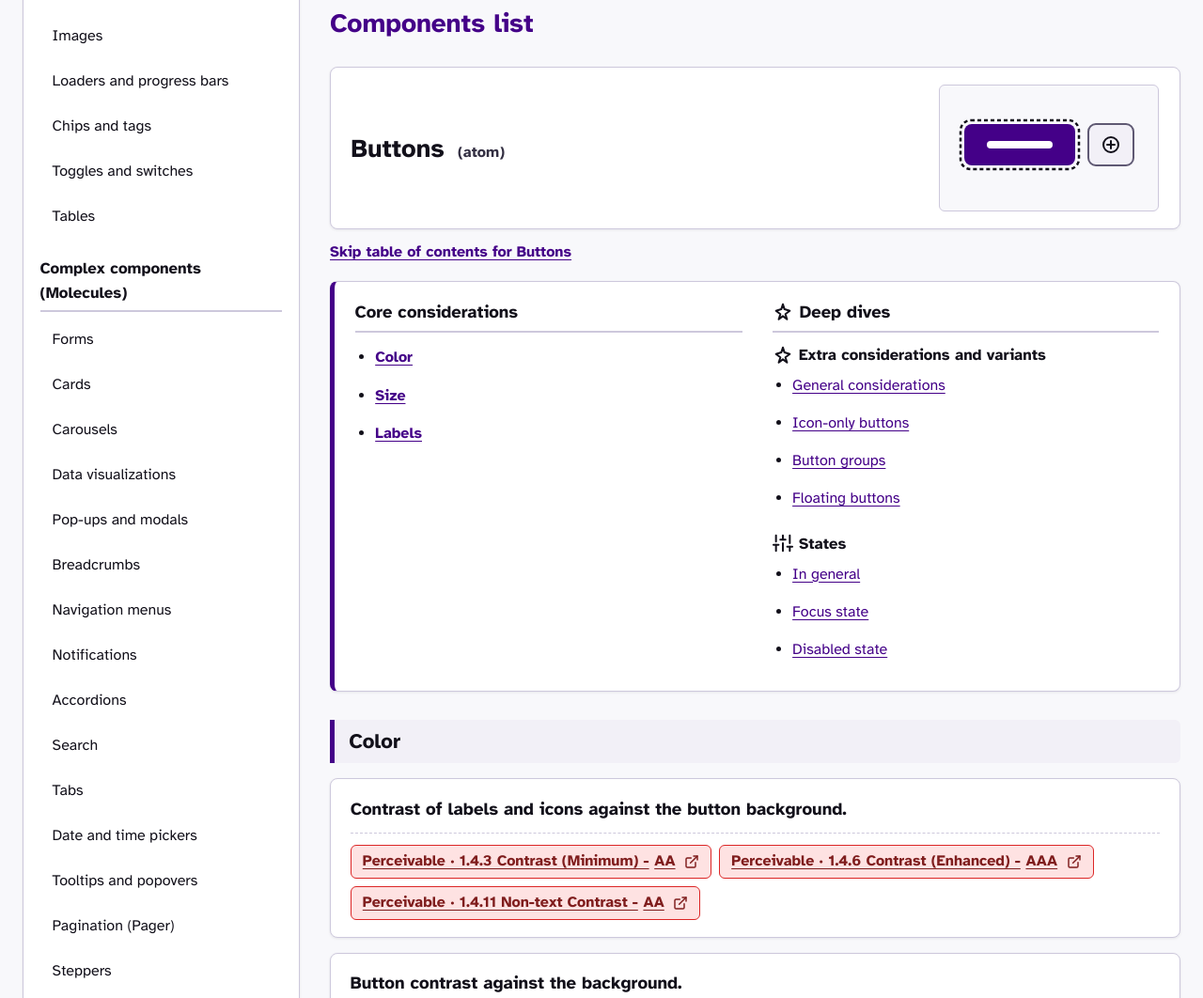
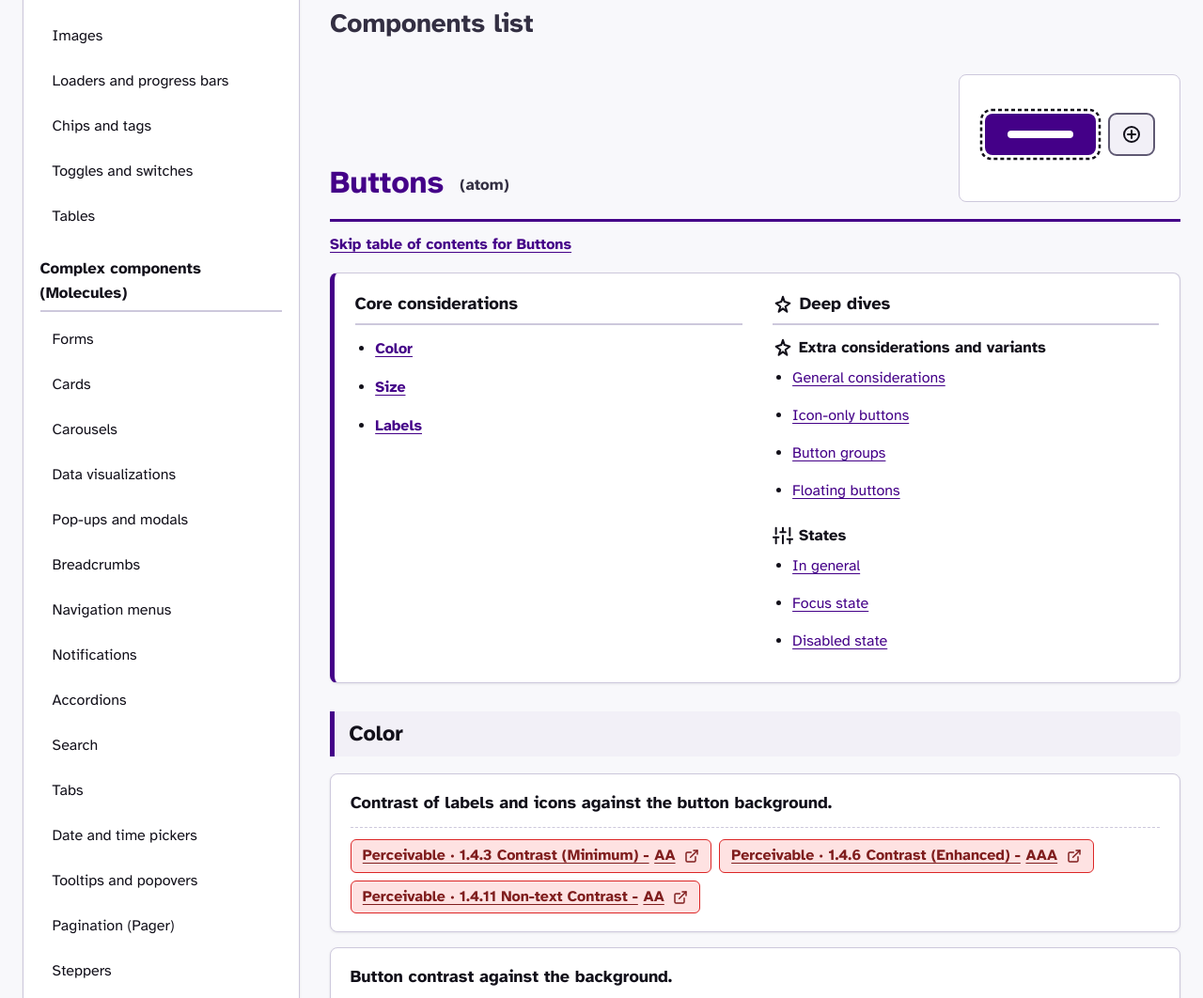
Before and after one commit to chiaracielo/componenti-accessibili, a plain HTML site: page en.html in a window 1280 px wide. Shown: the part 609-1671 px from the top of the page at 94% size. Drawn offline with Linux system fonts and the light colour scheme; a web font is replaced by a local one.

Commit message:
Add files via upload

```diff
--- a/en.html
+++ b/en.html
@@ -409,10 +409,10 @@
       margin: 2rem 0 1.5rem;
     }
     .components-section-heading {
-      margin: 0 0 1.5rem;
+      margin: 0 0 2rem;
       font-size: 1.75rem;
       font-weight: 700;
-      color: var(--primary);
+      color: var(--text-muted);
     }
     .components-section-heading[hidden] {
       display: none;
@@ -420,9 +420,9 @@
 
     /* Blocco Componente */
     .component-block {
-      margin-top: 2.75rem;
-      padding-top: 2rem;
-      border-top: 2px solid var(--border-subtle);
+      margin-top: 4.25rem;
+      padding-top: 3rem;
+      border-top: 4px solid var(--border);
       scroll-margin-top: 1rem;
     }
     .component-block:first-child {
@@ -431,43 +431,41 @@
       border-top: none;
     }
     .comp-header {
-      margin-bottom: 1.5rem;
+      margin-bottom: 1.75rem;
     }
     .comp-header-top {
       display: flex;
       flex-wrap: wrap;
-      align-items: center;
+      align-items: flex-end;
       justify-content: space-between;
       gap: 1rem 1.5rem;
-      background: var(--surface);
-      border: 1px solid var(--border-subtle);
-      border-radius: var(--radius);
-      padding: 1.15rem 1.35rem;
-      box-shadow: var(--shadow);
+      padding: 0 0 1.1rem;
+      border-bottom: 3px solid var(--primary);
     }
     .comp-title-wrap {
       flex: 1 1 280px;
     }
     .comp-title {
       margin: 0;
-      font-size: 1.7rem;
+      font-size: clamp(1.75rem, 2.6vw, 2.15rem);
       font-weight: 700;
-      line-height: 1.25;
-      color: var(--text);
+      line-height: 1.2;
+      color: var(--primary);
     }
     .comp-type-tag {
       font-weight: 600;
-      font-size: 1rem;
+      font-size: 1.05rem;
       color: var(--text-muted);
       display: inline-block;
-      margin-left: 0.35rem;
+      margin-left: 0.4rem;
+      vertical-align: middle;
     }
     .comp-illustration {
       flex: 0 0 auto;
-      background: var(--bg);
-      border: 1px solid var(--border-subtle);
-      border-radius: 6px;
-      padding: 0.4rem;
+      background: var(--surface);
+      border: 1.5px solid var(--border-subtle);
+      border-radius: var(--radius);
+      padding: 0.45rem;
       display: flex;
       align-items: center;
       justify-content: center;
@@ -623,8 +621,8 @@
       scroll-margin-top: 1rem;
     }
     .concept-heading {
-      margin: 0 0 1rem;
-      font-size: 1.38rem;
+      margin: 0 0 1.1rem;
+      font-size: 1.45rem;
       font-weight: 700;
       line-height: 1.3;
       color: var(--text);
@@ -678,8 +676,8 @@
       margin-top: 0.5rem;
     }
     .concept-subheading {
-      margin: 0 0 0.85rem;
-      font-size: 1.2rem;
+      margin: 0 0 0.9rem;
+      font-size: 1.22rem;
       font-weight: 700;
       line-height: 1.3;
       color: var(--text);
@@ -705,7 +703,7 @@
     }
     .card-title {
       margin: 0;
-      font-size: 1.16rem;
+      font-size: 1.125rem;
       font-weight: 700;
       line-height: 1.35;
       color: var(--text);
@@ -879,7 +877,6 @@
         gap: 1.25rem;
       }
       .filters-panel,
-      .comp-header-top,
       .toc-box,
       .relations-box,
       .concept-group.extra-group,
@@ -896,6 +893,9 @@
       .comp-title-wrap {
         flex-basis: 100%;
         min-width: 0;
+      }
+      .comp-header-top {
+        padding: 0 0 0.9rem;
       }
       .comp-illustration {
         width: 100%;
```
Also changed, not shown: index.html (+27 -27 lines).
